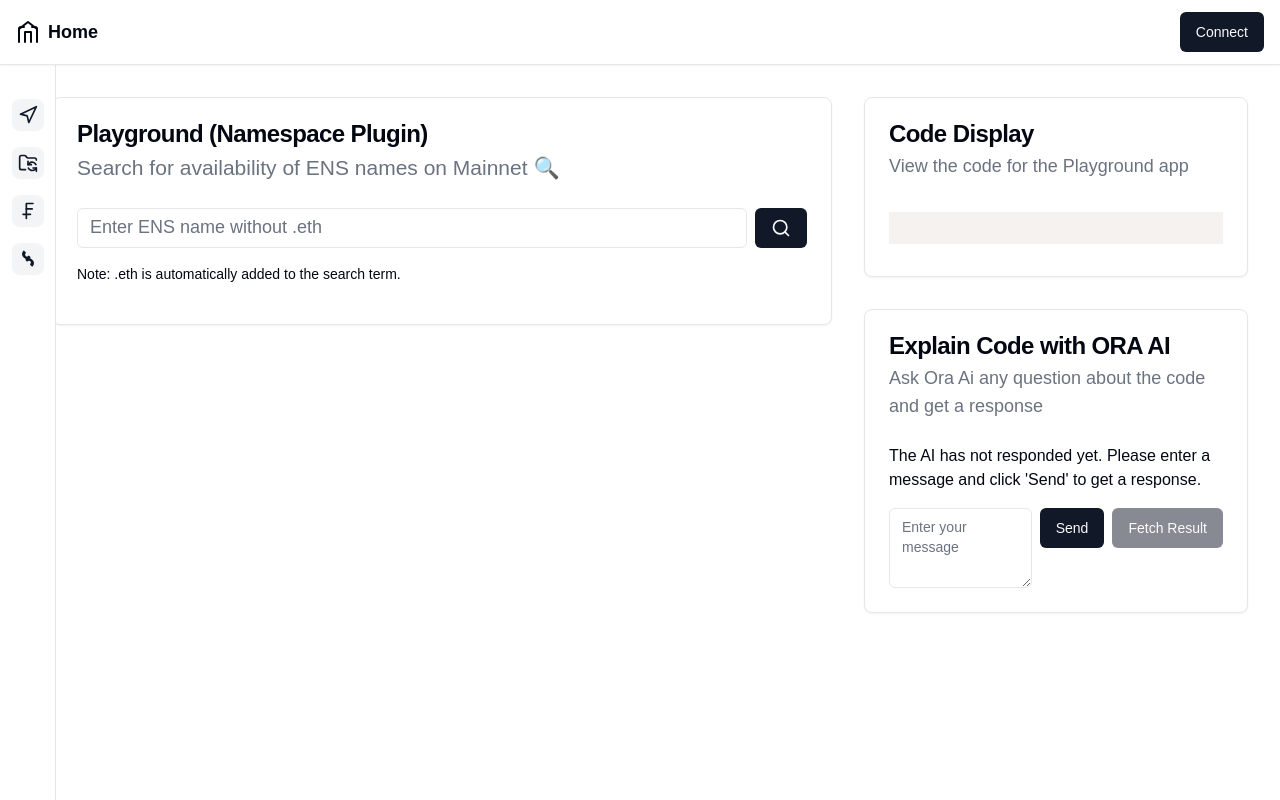
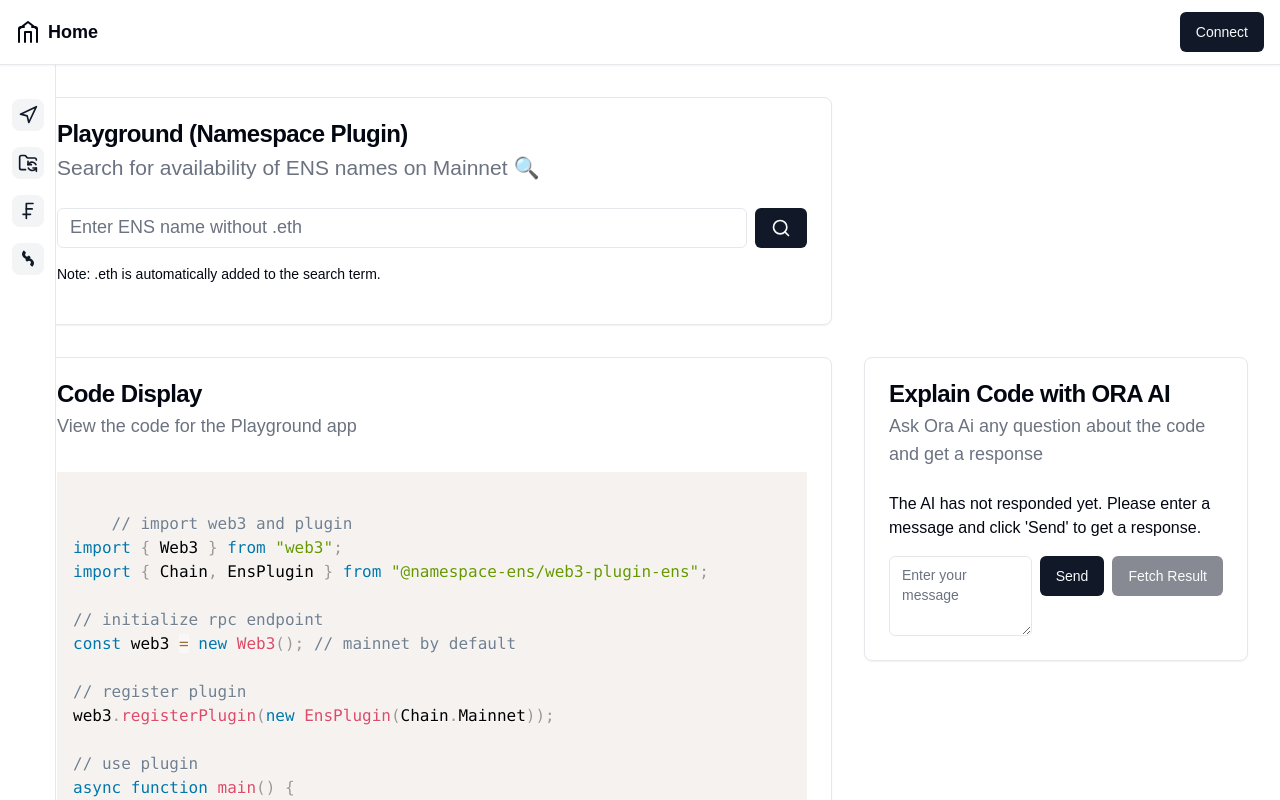
Before and after one commit to eli-bigman/learnweb3, a Next.js app: page /namespace in a window 1280 px wide. Shown: the top 800 px of the page. Built offline with nearby package versions, Linux system fonts and the light colour scheme; a web font is replaced by a local one; what @namespace-ens/web3-plugin-ens, @ora-io/web3-plugin-ora, web3 would draw is missing.

Commit message:
update the ui with prism

```diff
--- a/src/components/component/namespace.jsx
+++ b/src/components/component/namespace.jsx
@@ -4,7 +4,7 @@ import CodeDisplay from "@/components/component/CodeDisplay";
 import AIResponse from "@/components/component/AIResponse";
 
 export default function Namespace() {
-  const codeResponse = `
+  const code = `
     // import web3 and plugin
 import { Web3 } from "web3";
 import { Chain, EnsPlugin } from "@namespace-ens/web3-plugin-ens";
@@ -33,11 +33,13 @@ main();
   return (
     <div className="flex flex-col min-h-screen bg-background text-foreground">
     <main className="container mx-auto grid grid-cols-1 gap-8 p-4 sm:grid-cols-2 lg:grid-cols-3 lg:p-8">
-        <div className="col-span-1 lg:col-span-2 pl-5">
+      <div className="col-span-1 lg:col-span-2">
         <Playground />
       </div>
-        <div className="col-span-1 lg:col-span-1 flex flex-col gap-8">
-          <CodeDisplay codeResponse={codeResponse} />
+      <div className="col-span-1 lg:col-span-2">
+        <CodeDisplay code={code} />
+      </div>
+      <div className="col-span-1 lg:col-span-1">
         <AIResponse promptPrefix={prompt}/>
       </div>
     </main>
```
Lines whose indentation alone changed are shown as unchanged.
